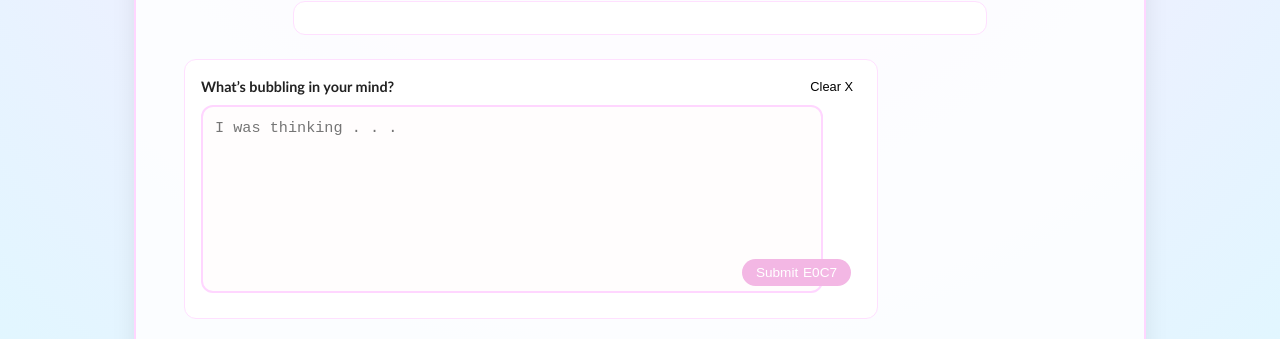
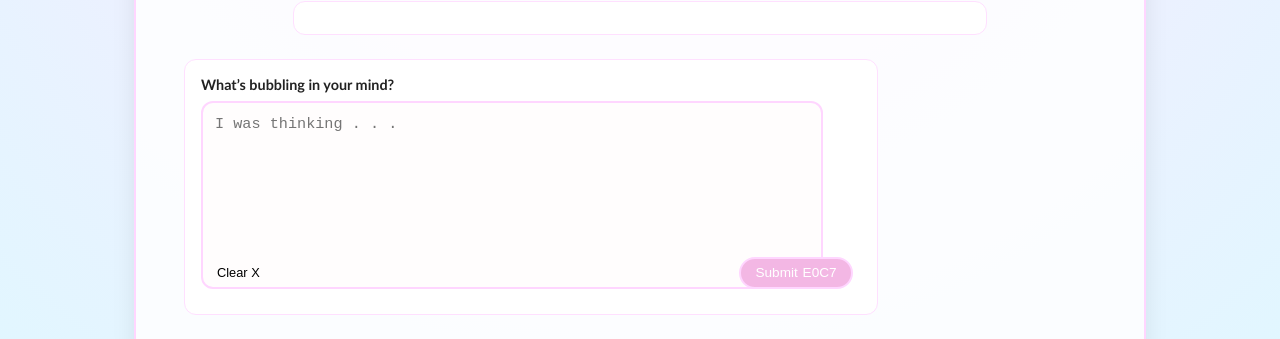
Before and after one commit to ElizBoahen/SodaPop, a React (Vite) app: page / in a window 1280 px wide. Shown: the part 389-728 px from the top of the page. Built offline with nearby package versions, Linux system fonts and the light colour scheme; a web font is replaced by a local one.

Commit message:
Fixing prompt buttons: Moved Clear prompt to bottom left.

```diff
--- a/src/components/PromptInput.jsx
+++ b/src/components/PromptInput.jsx
@@ -61,10 +61,7 @@ function PromptInput({ onResult, setLoading, setError }) {
 	return (
 		<div className="prompt-container">
 			<div className="prompt-header">
-			<span className="prompt-label">What’s bubbling in your mind?</span>
-				<button type="button" className="clear-prompt-btn" onHover={() => setAnimate(true)} onClick={handleClearPrompt}>
-					Clear X
-				</button>
+				<span className="prompt-label">What’s bubbling in your mind?</span>
 			</div>
 
 			<div className="prompt-box">
@@ -75,10 +72,18 @@ function PromptInput({ onResult, setLoading, setError }) {
 				placeholder="I was thinking . . ."
 				className={`prompt-textarea ${warning ? "warning-border" : ""}`}
 				/>
+			</div>
+
+			<div className="prompt-wrapper">
+				<div className="prompt-buttons">
+					<button type="button" className="clear-prompt-btn" onHover={() => setAnimate(true)} onClick={handleClearPrompt}>
+						Clear X
+					</button>
 				<button type="button" className="submit-btn" onClick={handleSubmit} disabled={!prompt.trim()}>
 					<span className="submit-label">Submit</span>
 					<span className="submit-icon">	E0C7</span>
 				</button>
+				</div>
 			</div>
 
 			<div className="prompt-meta">
--- a/src/index.css
+++ b/src/index.css
@@ -101,7 +101,8 @@ body {
 .prompt-box {
 	position: relative;
 	margin-top: 0.5rem;
-/*----------------------*/}
+}
+/*----------------------*/
 /*----- PROMPT INPUT -----*/
 .prompt-textarea {
 	width: 90%;
@@ -121,26 +122,47 @@ body {
 	box-shadow: 0 0 0 2px rgba(255, 111, 216, 0.2);
 }
 
+.prompt-wrapper {
+  position: relative;
+  width: 660px;
+  max-width: 100%;
+  margin: 0 auto;
+}
+
+.prompt-buttons {
+  display: flex;
+  justify-content: space-between;
+  position: absolute;
+  bottom: 3px;
+  left: 0;
+  right: 0;
+  padding: 0 8px;
+}
+
 .warning-border {
 	animation: flashBorder 0.6s ease-out;
 }
 
 .submit-btn {
-	position: absolute;
+	/*position: absolute;
 	bottom: 0.6rem;
-	right: 0.6rem;
+	right: 0.6rem;*/
+	font-size: 0.85rem;
+
 	background: var(--accent);
 	color: #fff;
-	border: none;
+
+	border: 2px solid #ffd6ff;
 	border-radius: 999px;
+
 	padding: 0.4rem 0.9rem;
 	display: inline-flex;
 	align-items: center;
 	gap: 0.3rem;
-	cursor: pointer;
-	font-size: 0.85rem;
+
 	box-shadow: 0 3px 0 #d94cae;
 	transition: transform 0.1s, box-shadow 0.1s, background 0.2s;
+	cursor: pointer;
 }
 
 .submit-btn:disabled {
@@ -159,13 +181,19 @@ body {
 	box-shadow: 0 1px 0 #d94cae;
 }
 
+.submit-btn:active {
+  animation: pressPop 0.25s ease-out;
+}
+
 .submit-icon {
 	display: inline-block;
 }
 
 .submit-btn:hover .submit-icon {
 	animation: spinCap 0.4s linear;
-/*----------------------*/}
+}
+
+/*----------------------*/
 /*----- CLEARING -----*/
 .wobble {
   display: inline-block;
@@ -191,7 +219,8 @@ body {
 .clear-prompt-btn:active,
 .clear-chat-btn:active {
 	animation: shake 0.2s;
-/*----------------------*/}
+}
+/*----------------------*/
 /*----- WORD COUNT -----*/
 .prompt-meta {
 	font-size: 0.8rem;
@@ -215,7 +244,8 @@ body {
 	font-weight: bold;
 	color: #c0392b; /*alt ff3b3b*/
 	animation: stretchIn 0.4s ease-out;
-/*----------------------*/}
+}
+/*----------------------*/
 /*----- DYNAMIC FEATURES -----*/
 .bubble {
 	border-radius: 16px;
@@ -313,6 +343,21 @@ body {
 	}
 }
 
+@keyframes pressPop {
+  0% {
+    transform: scale(1);
+    filter: drop-shadow(0 0 0px #ffb300);
+  }
+  40% {
+    transform: scale(0.92);
+    filter: drop-shadow(0 0 6px #ff9100);
+  }
+  100% {
+    transform: scale(1.03);
+    filter: drop-shadow(0 0 4px #ffb300);
+  }
+}
+
 @keyframes stretchIn {
 	0% {
 		transform: scaleX(0);
```
